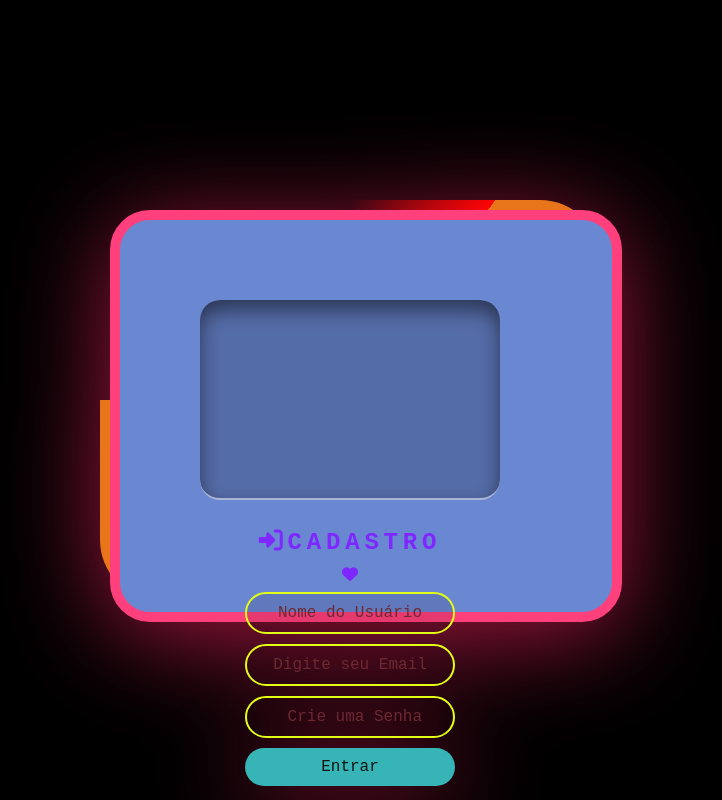
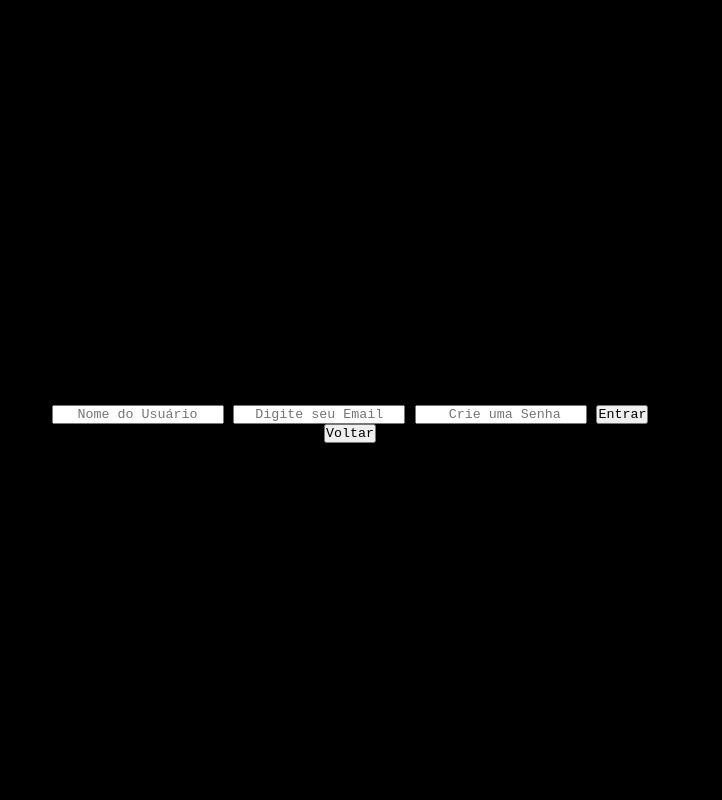
Before and after one commit to cauekssouza/Flavour_Stalker, a PHP site: page /cadastrar.php in a window 1280 px wide. Shown: the whole page, without its empty margins (290-1012 px from the left). Run offline with PHP 8.4, Linux system fonts and the light colour scheme; some web fonts are replaced.

Commit message:
Update cadastrar.php

```diff
--- a/cadastrar.php
+++ b/cadastrar.php
@@ -4,18 +4,26 @@
     <meta charset="UTF-8">
     <meta name="viewport" content="width=device-width, initial-scale=1.0">
     <title>Cadastro</title>
+    <link rel="stylesheet" href="https://cdnjs.cloudflare.com/ajax/libs/font-awesome/6.5.1/css/all.min.css" integrity="sha512-DTOQO9RWCH3ppGqcWaEA1BIZOC6xxalwEsw9c2QQeAIftl+Vegovlnee1c9QX4TctnWMn13TZye+giMm8e2LwA==" crossorigin="anonymous" referrerpolicy="no-referrer"/>
     <link rel="stylesheet" href="cadastro.css">
-    <link rel="stylesheet" href="https://cdnjs.cloudflare.com/ajax/libs/font-awesome/6.5.1/css/all.min.css" integrity="sha512-DTOQO9RWCH3ppGqcWaEA1BIZOC6xxalwEsw9c2QQeAIftl+Vegovlnee1c9QX4TctnWMn13TZye+giMm8e2LwA==" crossorigin="anonymous" referrerpolicy="no-referrer"/>
 </head>
 <body>
-<div class="Caixa">
-        <div class="Login">
-        <div class="loginCa">
-        <h2><i class="fa-solid fa-right-to-bracket"></i>Cadastro</h2>
-        <i class="fa-solid fa-heart"></i>
-        <input type="text"  placeholder="Nome do Usuário">
-        <input type="email" id="email" placeholder="Digite seu Email">
-        <input type="password" id="senha" placeholder=" Crie uma Senha">
-        <input type="submit" value="Entrar" onclick="cadastro()">
+    <div class="container">
+        <div class="content">
+            <div class="first-content">
+                <div class="first-colunn">
+                    <h2 class="tittle"><i class="fa-solid fa-right-to-bracket"></i>Cadastro</h2>
+                    <i class="fa-solid fa-heart"></i>
+                    <div class="form">
+                        <input type="text" placeholder="Nome do Usuário">
+                        <input type="email" id="email" placeholder="Digite seu Email">
+                        <input type="password" id="senha" placeholder=" Crie uma Senha">
+                        <input type="submit" value="Entrar" onclick="cadastro()">
+                    </div>
+                    <button class="btn-primary" onclick="window.location.href = 'login.php'">Voltar</button>
+                </div>
+            </div>
+        </div>
+    </div>
 </body>
 </html>
```
